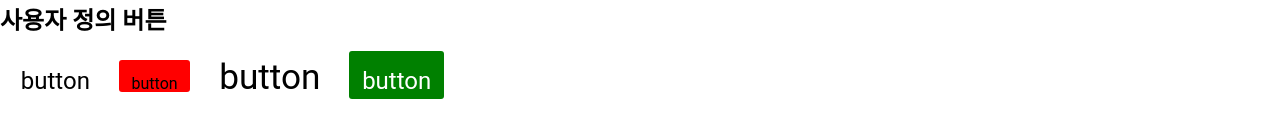
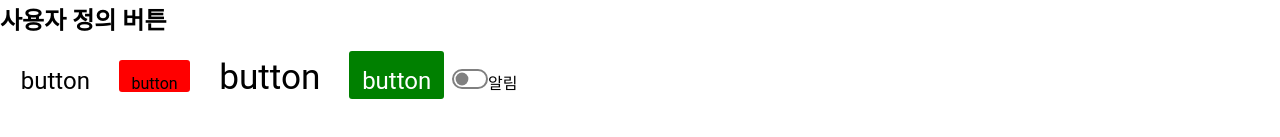
Before and after one commit to haranseok/project_01, a Vue app: page /about in a window 1280 px wide. Shown: the part 227-364 px from the top of the page. Built offline with nearby package versions, Linux system fonts and the light colour scheme.

Commit message:
스위치 버튼 구현

```diff
--- a/src/pages/About.vue
+++ b/src/pages/About.vue
@@ -28,16 +28,70 @@
 				button
 			</Button>
 
+			<label>
+				<input type="checkbox" role="switch" />
+				<span>알림</span>
+			</label>
+
 		</section>
 	</div>
 </template>
 
 <script setup="setup" lang="ts">
-import { provide } from 'vue';
+import { provide, ref } from 'vue';
 
 import SlotComponent from '@/components/baseComponent/SlotComponent.vue';
 import Button from '@/components/items/UserButton.vue'
 provide('msg', '안녕 provide!')
+
 </script>
 
-<style scoped="scoped"></style>
+<style lang="scss" scoped="scoped">
+label{
+	display: felx;
+	align-items: center;
+	gap: 0.5rem;
+	cursor: pointer;
+}
+
+input[type="checkbox"]{
+	appearance: none; /* 기본 스타일 제거 */
+	/* 알약 스타일 */
+	position: relative;
+	border: max(2px, 0.1em) solid gray;
+	border-radius: 1.25em;
+	width:2.25em;
+	height: 1.25em;
+	cursor: pointer;
+	&::before{ /* 알약 스타일 안의 동그라미 */
+		content: '';
+		position: absolute;
+		left: 0;
+		width: 1em;
+		height: 1em;
+		border-radius: 50%;
+		transform: scale(0.8);
+		background-color: gray;
+		transition: left 250ms linear;
+	}
+
+	&:checked::before{
+		background-color: #fff;
+		left: 1em;
+	}
+	&:checked{
+		background: tomato;
+		border-color: tomato;
+	}
+	&:focus-visible{
+		outline-offset: max(2px, 0.1em);
+		outline: max(2px, 0.1em) solid tomato;
+	}
+	&:enabled:hover {
+  box-shadow: 0 0 0 max(4px, 0.2em) lightgray;
+}
+}
+
+
+
+</style>
```
Also changed, not shown: src/components/items/UserButton.vue (+27 -27 lines). Lines whose indentation alone changed are shown as unchanged.
